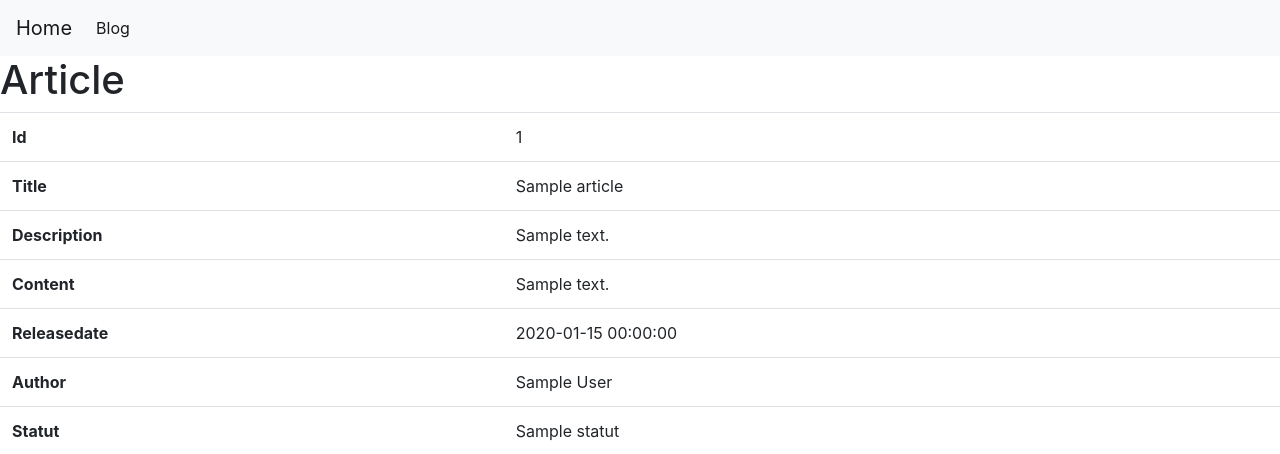
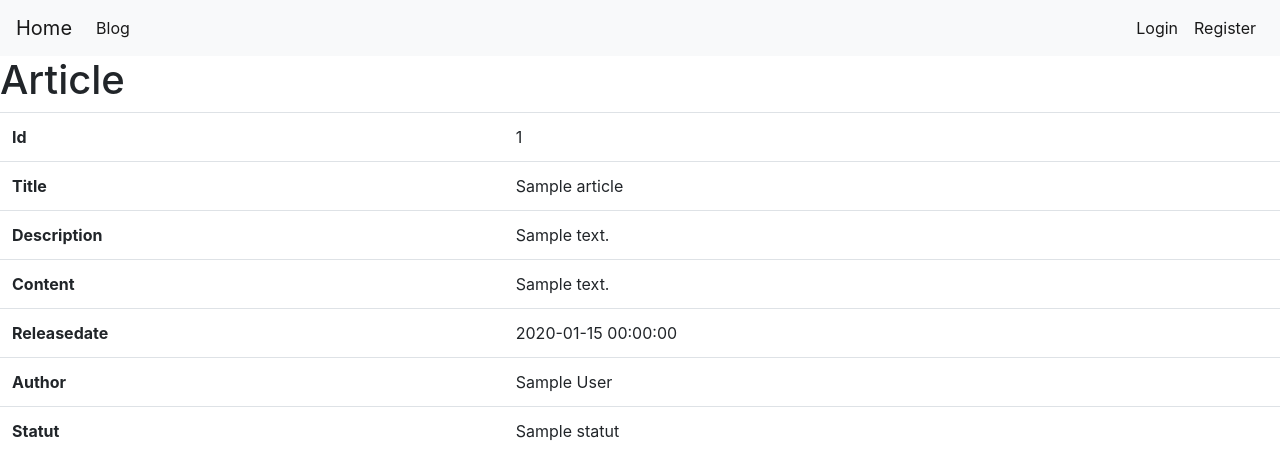
Before and after one commit to Tommm77/symfony-rendu-tomp, a Symfony app: template templates/article/show.html.twig in a window 1280 px wide. Shown: the top 454 px of the page. Run offline with Twig, Linux system fonts and the light colour scheme; the template is opened without the code that fills it: most values are stand-ins (such as "Sample title", 1, 10 or a date in 2020); some libraries are stand-ins or nearby versions.

Commit message:
Admin link navbar

```diff
--- a/src/Security/AppAuthenticator.php
+++ b/src/Security/AppAuthenticator.php
@@ -47,7 +47,7 @@ class AppAuthenticator extends AbstractLoginFormAuthenticator
         }
 
         // For example:
-        return new RedirectResponse($this->urlGenerator->generate(''));
+        return new RedirectResponse($this->urlGenerator->generate('app_index'));
         throw new \Exception('TODO: provide a valid redirect inside '.__FILE__);
     }
 
--- a/templates/base.html.twig
+++ b/templates/base.html.twig
@@ -17,9 +17,38 @@
   </button>
   <div class="collapse navbar-collapse" id="navbarNav">
     <ul class="navbar-nav">
+    {% if app.user %}
       <li class="nav-item active">
         <a class="nav-link" href="{{ path('app_blog')}}">Blog <span class="sr-only">(current)</span></a>
       </li>
+      {% else %}
+          <li class="nav-item active">
+        <a class="nav-link" href="{{ path('app_register')}}">Blog <span class="sr-only">(current)</span></a>
+      </li>
+      {% endif %}
+    </ul>
+    <ul class="navbar-nav ml-auto">
+
+    {% if app.user %}
+       <li class="nav-item active">
+        <a class="nav-link">Hello {{ app.user.userIdentifier }}</a>
+      </li>
+          {% if app.user.Roles == ["ROLE_ADMIN","ROLE_USER"] %}
+     <li class="nav-item active">
+        <a class="nav-link" href="{{ path('app_user_index')}}">Admin</a>
+      </li>
+      {% endif %}
+      <li class="nav-item active">
+        <a class="nav-link" href="{{ path('app_logout')}}">Logout</a>
+      </li>
+      {% else %}
+      <li class="nav-item active">
+        <a class="nav-link" href="{{ path('app_login')}}">Login<span class="sr-only">(current)</span></a>
+      </li>
+            <li class="nav-item active">
+        <a class="nav-link" href="{{ path('app_register')}}">Register<span class="sr-only">(current)</span></a>
+      </li>
+      {% endif %}
     </ul>
   </div>
 </nav>
--- a/templates/registration/register.html.twig
+++ b/templates/registration/register.html.twig
@@ -4,7 +4,6 @@
 
 {% block body %}
     <h1>Register</h1>
-
     {{ form_start(registrationForm) }}
         {{ form_row(registrationForm.email) }}
         {{ form_row(registrationForm.plainPassword, {
```
